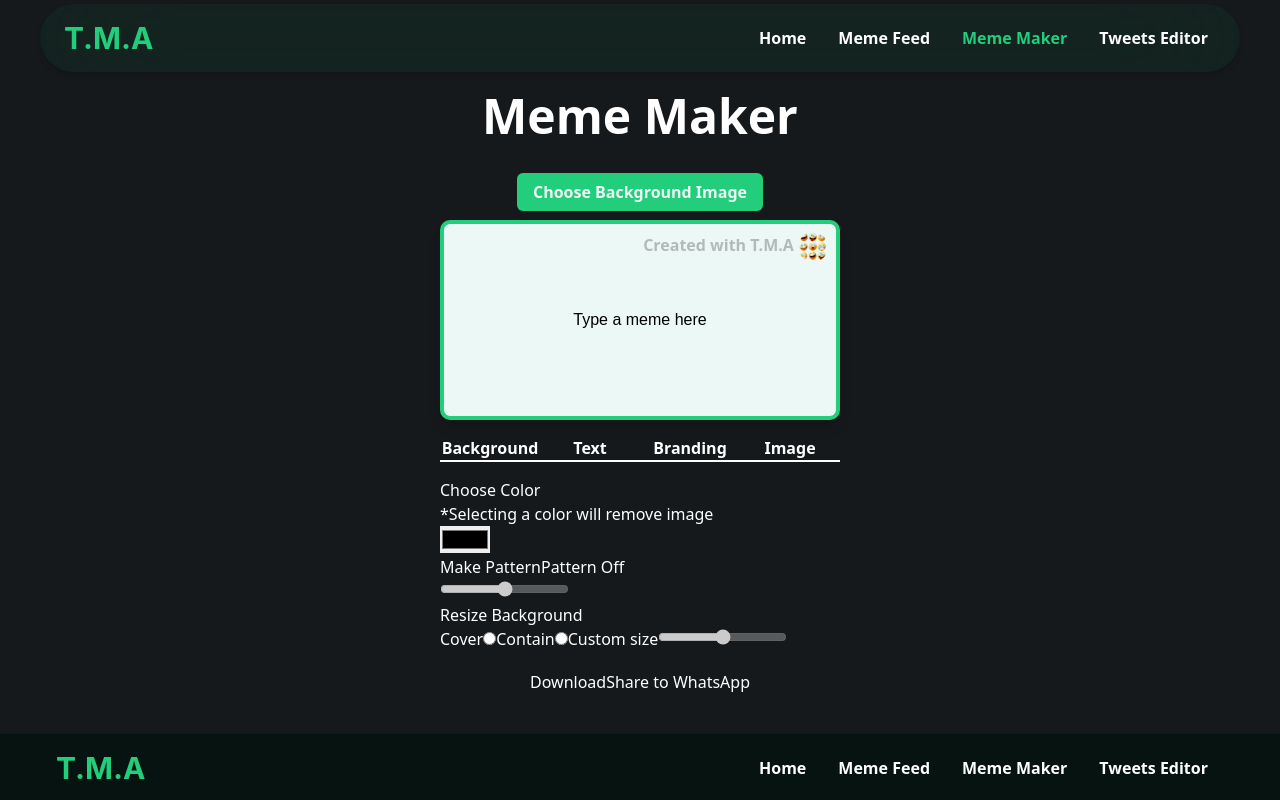
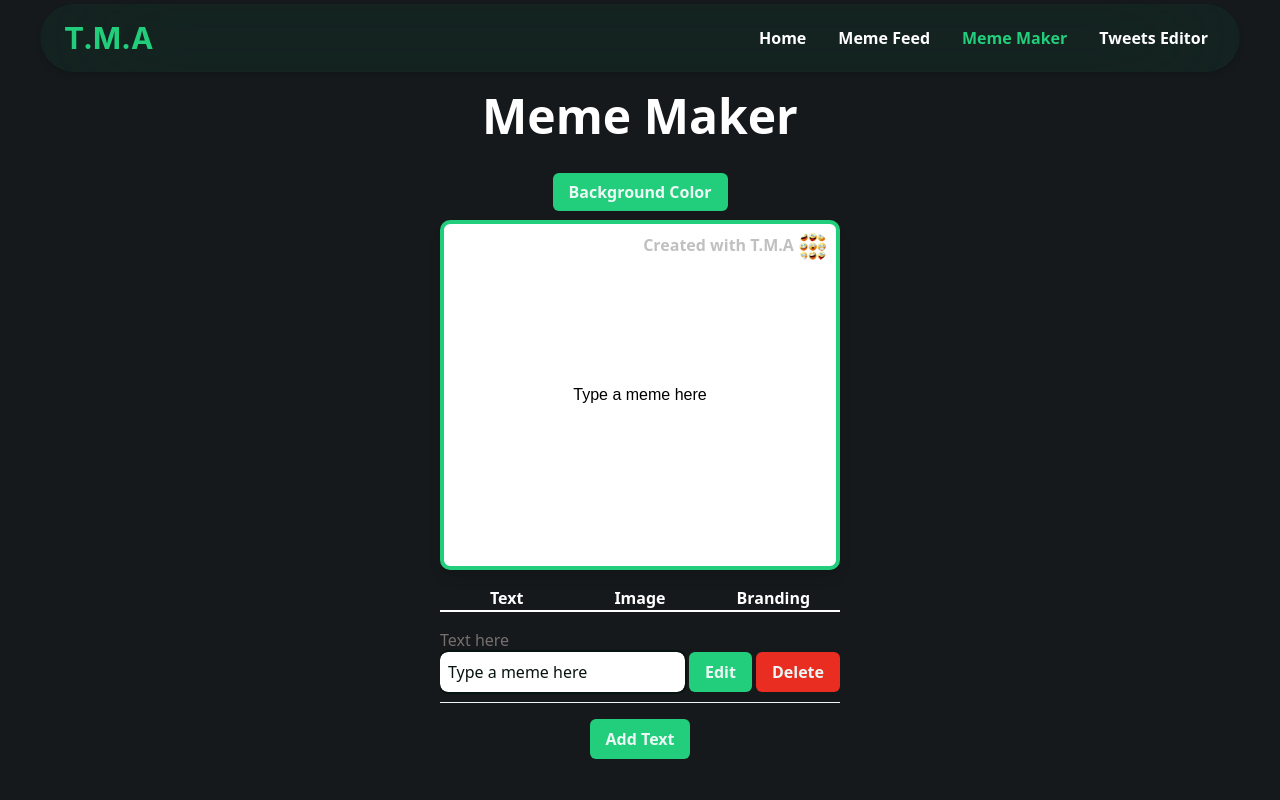
Before and after one commit to cyberohn2/The-Meme-App, a React (Vite) app: page /The-Meme-App/Meme-Editor in a window 1280 px wide. Shown: the top 800 px of the page. Built offline with nearby package versions, Linux system fonts and the light colour scheme.

Commit message:
finished meme-maker

```diff
--- a/src/Pages/MemeEditor.jsx
+++ b/src/Pages/MemeEditor.jsx
@@ -1,97 +1,72 @@
-import { useRef, useState } from "react"
-import palette from "../assets/palette.svg"
-import heroImg from "/hero-img.png"
+import { useEffect, useRef, useState } from "react";
+import palette from "../assets/palette.svg";
+import heroImg from "/hero-img.png";
+import useDrag from "../useDrag";
 
-const MemeEditor = () =>{
-    const [translateValue, setTranslateValue] = useState("translate-x-0")
-    const [brandName, setBrandName] = useState("Created with T.M.A")
+const MemeEditor = () => {
+    const [bgColor, setBgColor] = useState("#ffffff");
+    const [translateValue, setTranslateValue] = useState("translate-x-0");
+    const [memeImages, setImages] = useState([]);
+    const [brandName, setBrandName] = useState("Created with T.M.A");
     const [brandImage, setBrandImage] = useState({
         file: null,
-        url:""
-})
+        url: ""
+    });
     const [memeArray, setMemeArray] = useState([{
         text: "Type a meme here",
         color: "#000000",
         font: "Arial",
         textSize: 16,
         isBold: false,
-        isCollapsed: true}])
+        isCollapsed: true
+    }]);
 
     const fonts = useRef([
-        "Arial",
-        "Calibri",
-        "Times New Roman",
-        "Helvetica",
-        "Sans-Serif",
-        "Verdana",
-        "Georgia",
-        "Courier New",
-        "Trebuchet MS",
-        "Comic Sans",
-        "Impact",
-        "Lucida Console",
-        "Monaco",
-        "Brush Script MT",
-        "Segoe UI",
-        "Open Sans",
-        "Lato",
-        "Merriweather",
-        "Playfair Display",
-        "Ubuntu",
-        "Garamond",
-        "Bodoni",
-        "Didot",
-        "Futura",
-        "Avant Garde",
-        "Gill Sans",
-        "Lobster",
-        "Pacifico",
-        "Dancing Script",
-        "Museo",
-        "Rockwell",
-        "Arial Black",
-        "Courier",
-        "Franklin Gothic Medium",
-        "Lucida Sans Unicode",
-      ])
+        "Arial", "Calibri", "Times New Roman", "Helvetica", "Sans-Serif", "Verdana", "Georgia", "Courier New", "Trebuchet MS", "Comic Sans", "Impact", "Lucida Console", "Monaco", "Brush Script MT", "Segoe UI", "Open Sans", "Lato", "Merriweather", "Playfair Display", "Ubuntu", "Garamond", "Bodoni", "Didot", "Futura", "Avant Garde", "Gill Sans", "Lobster", "Pacifico", "Dancing Script", "Museo", "Rockwell", "Arial Black", "Courier", "Franklin Gothic Medium", "Lucida Sans Unicode"
+    ]);
 
+    const handleBgColor = (e) => {
+        setBgColor(e.target.value);
+    };
 
-    const handleActiveTab = (e) =>{
-        const tabControl = document.querySelectorAll(".tab-control")
-        tabControl.forEach((control) =>{
-            control.classList.remove("text-accent")
-        })
-        e.target.classList.add("text-accent")
+    const handleActiveTab = (e) => {
+        const tabControl = document.querySelectorAll(".tab-control");
+        tabControl.forEach((control) => {
+            control.classList.remove("text-accent");
+        });
+        e.target.classList.add("text-accent");
 
-        const activeTab = e.target.textContent
+        const activeTab = e.target.textContent;
 
         switch (activeTab) {
-            case "Background":
-                setTranslateValue("translate-x-0")
+            case "Text":
+                setTranslateValue("translate-x-0");
                 break;
-            case "Text":
-                setTranslateValue("-translate-x-[400px]")
+            case "Image":
+                setTranslateValue("-translate-x-[400px]");
                 break;
             case "Branding":
-                setTranslateValue("-translate-x-[800px]")
+                setTranslateValue("-translate-x-[800px]");
                 break;
             default:
                 break;
         }
+    };
 
-    }
-    const handleBrandName = (e) =>{
-        setBrandName(e.target.value)
-    }
-    const handleBrandImage = (e) =>{
+    const handleBrandName = (e) => {
+        setBrandName(e.target.value);
+    };
+
+    const handleBrandImage = (e) => {
         if (e.target.files[0]) {
             setBrandImage({
                 file: e.target.files[0],
                 url: URL.createObjectURL(e.target.files[0])
-            })
+            });
         }
-    }
-    const handleMemeText = (e) =>{
+    };
+
+    const handleMemeText = (e) => {
         const index = Number(e.target.getAttribute("data-index"));
         setMemeArray(prev => {
             const newState = [...prev];
@@ -99,11 +74,11 @@ const MemeEditor = () =>{
                 ...newState[index],
                 text: e.target.value
             };
-
             return newState;
         });
-    }
-    const handleMemeFont = (e) =>{
+    };
+
+    const handleMemeFont = (e) => {
         const index = Number(e.target.getAttribute("data-index"));
         setMemeArray(prev => {
             const newState = [...prev];
@@ -111,11 +86,11 @@ const MemeEditor = () =>{
                 ...newState[index],
                 font: e.target.value
             };
-
             return newState;
         });
-    }
-    const handleMemeColor = (e) =>{
+    };
+
+    const handleMemeColor = (e) => {
         const index = Number(e.target.getAttribute("data-index"));
         setMemeArray(prev => {
             const newState = [...prev];
@@ -123,23 +98,22 @@ const MemeEditor = () =>{
                 ...newState[index],
                 color: e.target.value
             };
-
             return newState;
         });
-    }
-    const handleMemeTextSize = (e) =>{
+    };
+
+    const handleMemeTextSize = (e) => {
         const index = Number(e.target.getAttribute("data-index"));
         setMemeArray(prev => {
             const newState = [...prev];
             newState[index] = {
                 ...newState[index],
-                textSize: e.target.value
+                textSize: Number(e.target.value)
+            };
+            return newState;
+        });
     };
 
-            return newState;
-        });
-
-    }
     const handleIsBold = (e) => {
         const index = Number(e.target.getAttribute("data-index"));
         setMemeArray(prev => {
@@ -148,10 +122,10 @@ const MemeEditor = () =>{
                 ...newState[index],
                 isBold: !newState[index].isBold
             };
-
             return newState;
         });
     };
+
     const handleIsCollapsed = (e) => {
         const index = Number(e.target.getAttribute("data-index"));
         setMemeArray(prev => {
@@ -160,11 +134,11 @@ const MemeEditor = () =>{
                 ...newState[index],
                 isCollapsed: !newState[index].isCollapsed
             };
-
             return newState;
         });
     };
-    const handleAddNewMemeText = () =>{
+
+    const handleAddNewMemeText = () => {
         setMemeArray(prev => [...prev, {
             text: "Type a meme here",
             color: "#000000",
@@ -172,112 +146,143 @@ const MemeEditor = () =>{
             textSize: 16,
             isBold: false,
             isCollapsed: true
-        }])
-    }
+        }]);
+    };
+
     const handleDeleteMemeText = (e) => {
         const index = Number(e.target.getAttribute("data-index"));
-        if(index != 0 || memeArray.length > 1){
+        if (index !== 0 || memeArray.length > 1) {
             setMemeArray(prev => prev.filter((_, i) => i !== index));
         }
     };
 
+    const handleUploadMemeImage = (e) => {
+        if (e.target.files[0]) {
+            setImages(prev => {
+                let newState = prev ? [...prev] : [];
+                newState.push({
+                    file: e.target.files[0],
+                    url: URL.createObjectURL(e.target.files[0]),
+                    size: 50
+                });
+                return newState;
+            });
+        }
+    };
+
+    const handleMemeImageSize = (e) => {
+        const index = Number(e.target.getAttribute("data-index"));
+        const newSize = Number(e.target.value);
+        setImages(prev => {
+            const newState = [...prev];
+            newState[index] = {
+                ...newState[index],
+                size: newSize
+            };
+            return newState;
+        });
+    };
+    const handleDeleteMemeImage = (e) => {
+        const index = Number(e.target.getAttribute("data-index"));
+        setImages(prev => prev.filter((_, i) => i !== index));
+    };
+    useEffect(() =>{
+        const texts = document.querySelectorAll(".meme-text")
+        memeImages && useDrag(texts)
+    }, [memeArray, memeImages])
+
+
     // handle is collapsed is not working - done
 // want to bold text option - done
 // want to add brand image - done
-// want to add meme images tab
-// want to bg image
-// want to style background tab
-// want to style action btns
-// want to make responsive
-// want to add text move around feature
+// want to add meme images tab - done
+// want to bg image - done
+// want to style action btns - done
+// want to make responsive - done
+// want to add text/image move around feature
 
-    return(
+    return (
         <>
             <h1 className='text-5xl text-center font-bold my-6'>Meme Maker</h1>
             <div className="wrapper mb-10 max-w-[1200px] mx-auto mt-10 px-4 flex flex-col items-center">
                 <div className="mb-4">
-                    <label htmlFor="meme-img" className="px-4 py-2 w-fit whitespace-nowrap bg-accent text-gray font-bold rounded-md hover:bg-gray hover:text-accent cursor-pointer">Choose Background Image</label>
-                    <input className="hidden" type="file" name="meme-img" id="meme-img"  />
+                    <label htmlFor="meme-img" className="px-4 py-2 w-fit whitespace-nowrap bg-accent text-gray font-bold rounded-md hover:bg-gray hover:text-accent cursor-pointer">Background Color</label>
+                    <input onChange={handleBgColor} className="hidden" type="color" name="meme-img" id="meme-img" value={bgColor} />
                 </div>
 
-                <div className="meme-image w-[400px] h-[200px] p-2 mb-4 text-text border-4 rounded-[10px] bg-gray  border-accent shadow-lg relative overflow-hidden">
-                    <span className="absolute top-2 right-2 text-[#0000003f]  font-bold block">{brandName} <img className="inline rounded-full" src={brandImage.url || heroImg} width="30px" /></span>
-                    {memeArray && memeArray.map( (meme, index) =>  <input key={index} type="text" onChange={handleMemeText} data-index={index} value={meme.text} style={{color: meme.color, fontFamily: meme.font, fontSize: `${meme.textSize}px`, fontWeight: meme.isBold?"bolder":"normal"}} className={` outline-none absolute top-1/2 right-1/2 translate-x-1/2 -translate-y-1/2 text-center bg-[transparent] text-sm`} />)}
+                <div style={{ background: bgColor }} className="meme-image md:w-[400px] w-[300px] h-[350px] p-2 mb-4 text-text border-4 rounded-[10px] bg-gray border-accent shadow-lg relative overflow-hidden">
+                    <span className="absolute top-2 right-2 text-[#0000003f] font-bold block">{brandName} <img className="inline rounded-full" src={brandImage.url || heroImg} width="30px" /></span>
+                    {memeArray.map((meme, index) => (
+                        <input key={index} type="text" onChange={handleMemeText} data-index={index} value={meme.text} style={{ color: meme.color, fontFamily: meme.font, fontSize: `${meme.textSize}px`, fontWeight: meme.isBold ? "bolder" : "normal" }} className="meme-text outline-none absolute top-1/2 right-1/2 translate-x-1/2 -translate-y-1/2 text-center bg-[transparent] text-sm" />
+                    ))}
+                    {memeImages && memeImages.map((image, index) => (
+                        <img key={index} src={image.url} style={{ width: `${image.size}px`, height: `${image.size}px` }} />
+                    ))}
                 </div>
 
-                <div className="actions max-w-[400px]">
-                    <div className="actions-menu max-w-[400px]">
+                <div className="actions md:w-[400px] w-[300px]">
+                    <div className="actions-menu]">
                         <ul className="flex">
-                            {["Background", "Text", "Branding","Image"].map( (item, index) =><li key={index} onClick={handleActiveTab} className={`tab-control basis-96 cursor-pointer text-center font-semibold border-b-2 ${item == "BG" && "text-accent"}`}>{item}</li>)}
+                            {["Text", "Image", "Branding"].map((item, index) => (
+                                <li key={index} onClick={handleActiveTab} className={`tab-control basis-96 cursor-pointer text-center font-semibold border-b-2 ${item === "BG" && "text-accent"}`}>{item}</li>
+                            ))}
                         </ul>
                     </div>
-                    <div className="tab-container max-w-[400px] max-h-[255px] scrollbar overflow-x-hidden overflow-y-scroll py-4">
-                    <div className={` grid grid-cols-3-cols ${translateValue}`}>
-                        <div className="actions-menu_control bg-color w-[400px]">
-                            <div>
-                                <label htmlFor="bg-color">Choose Color</label>
-                                <div>
-                                    <p>*Selecting a color will remove image</p>
-                                    <input type="color" name="bg-color" id="bg-color" />
+                    <div className="tab-container md:w-[400px] w-[300px] max-h-[255px] scrollbar overflow-x-hidden overflow-y-scroll py-4">
+                        <div className={`grid grid-cols-4-cols ${translateValue}`}>
+                            <div className="actions-menu_control text md:w-[400px] w-[300px]">
+                                {memeArray.map((meme, index) => (
+                                    <div key={index} data-index={index} className="new-text pb-4 mb-4 border-b border-b-gray overflow-y-hidden transition-all" style={meme.isCollapsed ? { height: "75px" } : { height: "auto" }}>
+                                        <div className="mb-4 flex items-end gap-1">
+                                            <div className="basis-[50%] md:basis-[80%] ">
+                                                <label className="block text-[#776e6e]">Text here</label>
+                                                <input data-index={index} className="p-2 rounded-lg outline outline-2 outline-text focus:outline-accent text-text w-full" type="text" onChange={handleMemeText} value={meme.text} />
                                             </div>
+                                            <div className="flex gap-1">
+                                                <button data-index={index} onClick={handleIsCollapsed} className="px-4 py-2 w-fit whitespace-nowrap bg-accent text-gray font-bold rounded-md hover:bg-gray hover:text-accent cursor-pointer">Edit</button>
+                                                <button data-index={index} onClick={handleDeleteMemeText} className="px-4 py-2 w-fit whitespace-nowrap bg-[#e92d20] text-gray font-bold rounded-md hover:bg-gray hover:text-accent cursor-pointer">Delete</button>
                                             </div>
-                            <div>
-                                <div>
-                                    <label htmlFor="img-pattern">Make Pattern</label>
-                                    <button>Pattern <span>Off</span></button>
-                                </div>
-                                <input disabled type="range" name="img-pattern" id="img-pattern" />
-                            </div>
-                            <div>
-                                <label htmlFor="bg-size">Resize Background</label>
-                                <div>
-                                    <label htmlFor="bg-cover">Cover</label>
-                                    <input type="radio" name="bg-cover" id="bg-cover" />
-
-                                    <label htmlFor="bg-contain">Contain</label>
-                                    <input type="radio" name="bg-contain" id="bg-contain" />
-
-                                    <label htmlFor="bg-size">Custom size</label>
-                                    <input disabled type="range" name="bg-size" id="bg-size" />
-                                </div>
-                            </div>
-                        </div>
-                        <div className="actions-menu_control text w-[400px]">
-                            {memeArray && memeArray.map( (meme, index) =>
-                                        <div key={index} data-index={index} className="new-text pb-4 mb-4 border-b border-b-gray overflow-y-hidden transition-all" style={meme.isCollapsed ? {height: "75px"} : {height: "auto"}}>
-                                        <div className="mb-4 flex items-end gap-1">
-                                            <div className="basis-[80%]">
-                                                <label className="block text-[#776e6e]">Text here</label>
-                                                <input data-index={index} className="p-2 rounded-lg outline outline-2 outline-text focus:outline-accent text-text w-full" type="text" onChange={handleMemeText} value={meme.text}/>
-                                            </div>
-                                            <button data-index={index} onClick={handleIsCollapsed} className="px-4 py-2 w-fit whitespace-nowrap bg-accent text-gray font-bold rounded-md hover:bg-gray hover:text-accent cursor-pointer ">Edit</button>
-                                            <button data-index={index} onClick={handleDeleteMemeText} className="px-4 py-2 w-fit whitespace-nowrap bg-[#e92d20] text-gray font-bold rounded-md hover:bg-gray hover:text-accent cursor-pointer ">Delete</button>
                                         </div>
                                         <div className="flex gap-4 items-center">
                                             <div className="">
                                                 <label className="px-4 py-2 whitespace-nowrap bg-accent text-gray font-bold rounded-md hover:bg-gray block hover:text-accent cursor-pointer" htmlFor="text-color"><img src={palette} width={100} /></label>
-                                                <input data-index={index} className="hidden" type="color" name="text-color" id="text-color" value={meme.color} onChange={handleMemeColor}/>
+                                                <input data-index={index} className="hidden" type="color" name="text-color" id="text-color" value={meme.color} onChange={handleMemeColor} />
                                             </div>
                                             <div className="basis-[40%]">
-                                                <select value="Font" data-index={index} onChange={handleMemeFont} className="p-2 w-full rounded-lg outline outline-2 outline-text focus:outline-accent text-text" name="text-font" id="text-font">
+                                                <select data-index={index} onChange={handleMemeFont} className="p-2 w-full rounded-lg outline outline-2 outline-text focus:outline-accent text-text" name="text-font" id="text-font">
                                                     <option disabled value="Font">Font</option>
-                                                    {fonts.current.map( (font, index) => <option key={index} value={font}>{font}</option>)}
-
+                                                    {fonts.current.map((font, index) => <option key={index} value={font}>{font}</option>)}
                                                 </select>
                                             </div>
                                             <div className="basis-[30%]">
                                                 <label htmlFor="font-size">Size</label>
                                                 <input data-index={index} onInput={handleMemeTextSize} max={32} min={8} value={meme.textSize} step={1} type="range" name="font-size" id="font-size" />
                                             </div>
-                                            <button onClick={handleIsBold} data-index={index} style={{fontWeight: meme.isBold?"bolder":"normal"}} className="px-4 py-2 w-fit whitespace-nowrap bg-gray text-text font-bold rounded-md cursor-pointer">B</button>
+                                            <button onClick={handleIsBold} data-index={index} style={{ fontWeight: meme.isBold ? "bolder" : "normal" }} className="px-4 py-2 w-fit whitespace-nowrap bg-gray text-text font-bold rounded-md cursor-pointer">B</button>
                                         </div>
                                     </div>
-                            )}
+                                ))}
                                 <div>
                                     <button onClick={handleAddNewMemeText} className="px-4 py-2 w-fit whitespace-nowrap bg-accent text-gray font-bold rounded-md hover:bg-gray hover:text-accent cursor-pointer mx-auto block">Add Text</button>
                                 </div>
                             </div>
-                        <div className="actions-menu_control branding w-[400px]">
+                            <div className="actions-menu_control images md:w-[400px] w-[300px]">
+                                <div>
+                                    {memeImages.map((image, index) => (
+                                        <div className="flex gap-4 items-end p-2 border-b border-b-gray" key={index}>
+                                            <img src={image.url} className="rounded-sm w-7 h-7 object-cover" />
+                                            <div>
+                                                <label className="block text-sm text-[gray]" htmlFor="">Adjust size</label>
+                                                <input data-index={index} className="text-text" onChange={handleMemeImageSize} max={400} min={50} value={image.size} type="range" name="font-size" id="font-size" />
+                                            </div>
+                                            <button data-index={index} onClick={handleDeleteMemeImage} className="px-4 py-2 w-fit whitespace-nowrap bg-[#e92d20] text-gray font-bold rounded-md hover:bg-gray hover:text-accent cursor-pointer">Delete</button>
+                                        </div>
+                                    ))}
+                                </div>
+                                <label htmlFor="meme-image" className="px-4 py-2 w-fit whitespace-nowrap bg-accent text-gray font-bold rounded-md hover:bg-gray hover:text-accent cursor-pointer mt-4 mx-auto block">Add Image</label>
+                                <input type="file" name="meme-image" id="meme-image" className="hidden" onChange={handleUploadMemeImage} />
+                            </div>
+                            <div className="actions-menu_control branding md:w-[400px] w-[300px]">
                                 <div>
                                     <label className="px-4 py-2 w-fit whitespace-nowrap bg-accent text-gray font-bold rounded-md hover:bg-gray hover:text-accent cursor-pointer mx-auto block" htmlFor="img-logo">Choose your brand Logo/image</label>
                                     <input type="file" name="img-logo" id="img-logo" className="hidden" onChange={handleBrandImage} />
@@ -292,12 +297,12 @@ const MemeEditor = () =>{
                     </div>
                 </div>
                 <div>
-                    <a href="" download>Download</a>
-                    <a href="">Share to WhatsApp</a>
+                    <a className='px-4 py-2 w-fit whitespace-nowrap bg-gray text-text font-bold rounded-md hover:bg-accent hover:text-gray mr-2' href="" download>Download</a>
+                    <a className='px-4 py-2 w-fit whitespace-nowrap bg-accent text-gray font-bold rounded-md hover:bg-gray hover:text-accent' href="">Share to WhatsApp</a>
                 </div>
             </div>
         </>
-    )
-}
+    );
+};
 
 export default MemeEditor;
--- a/src/Pages/MemeFeed.jsx
+++ b/src/Pages/MemeFeed.jsx
@@ -16,7 +16,6 @@ const MemeFeed = () =>{
     const onIntersection = ([entry]) =>{
         if (entry.isIntersecting) {
             isvisble.current = !isvisble.current
-            console.log('is visible');
             getMemes()
             setMemeNum( m => m+10)
         }
--- /dev/null
+++ b/src/useDrag.jsx
@@ -0,0 +1,23 @@
+const useDrag = (array) =>{
+    const handleMouseDown = (e) =>{
+        console.log("mouseclicked",e.clientX, e.clientY)
+    }
+    const handleIsDragging= (e) =>{
+        console.log("mousemoving",e.clientX, e.clientY)
+    }
+    const handleMouseUp = (e) =>{
+        console.log("mousemoving",e.clientX, e.clientY)
+    }
+
+    array.forEach(element => {
+        element.addEventListener('mousedown',handleMouseDown)
+        element.addEventListener('touchstart',handleMouseDown)
+        element.addEventListener('mouseup', handleMouseUp)
+        element.addEventListener('touchend', handleMouseUp)
+        element.addEventListener('mousemove', handleIsDragging)
+        element.addEventListener('touchmove', handleIsDragging)
+        element.addEventListener('mouseleave', handleMouseUp)
+    });
+}
+
+export default useDrag;
--- a/tailwind.config.js
+++ b/tailwind.config.js
@@ -9,7 +9,7 @@ export default {
       gridTemplateColumns: {
         "vertical": "repeat(auto-fill, 1fr)",
         "horizontal": "repeat(320px, minmax(0, 1fr))",
-        "3-cols": "repeat(3, minmax(400px, 1fr))"
+        "4-cols": "repeat(4, minmax(400px, 1fr))"
       },
       gap: {
         "gridspace": "clamp(1rem, 2vmin, 2rem)"
```
Lines whose indentation alone changed are shown as unchanged.
